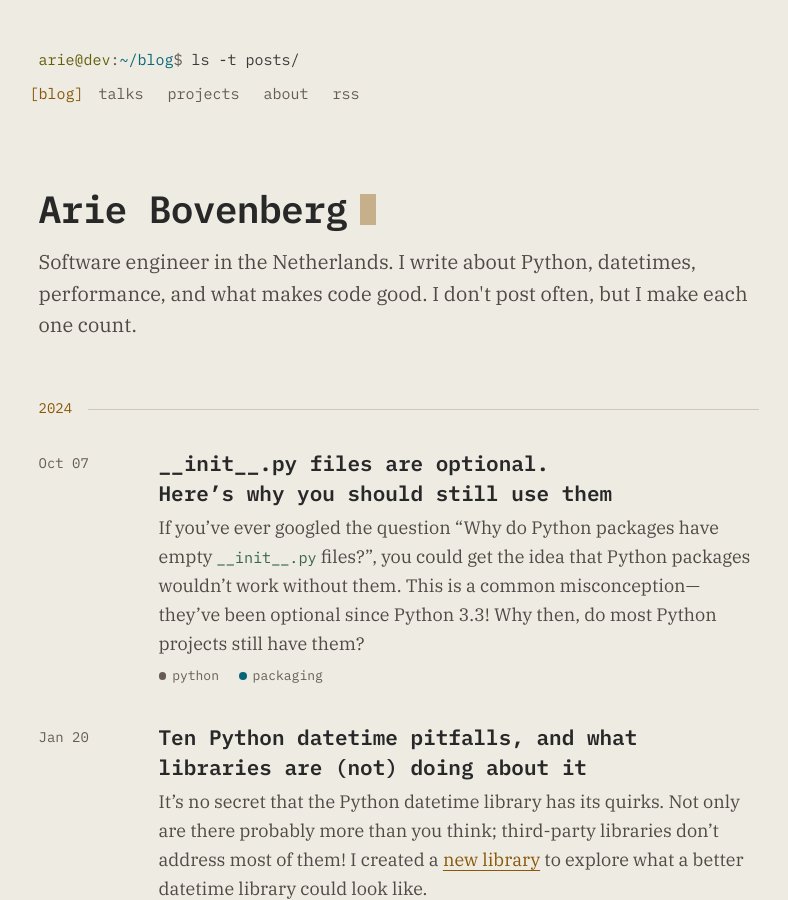
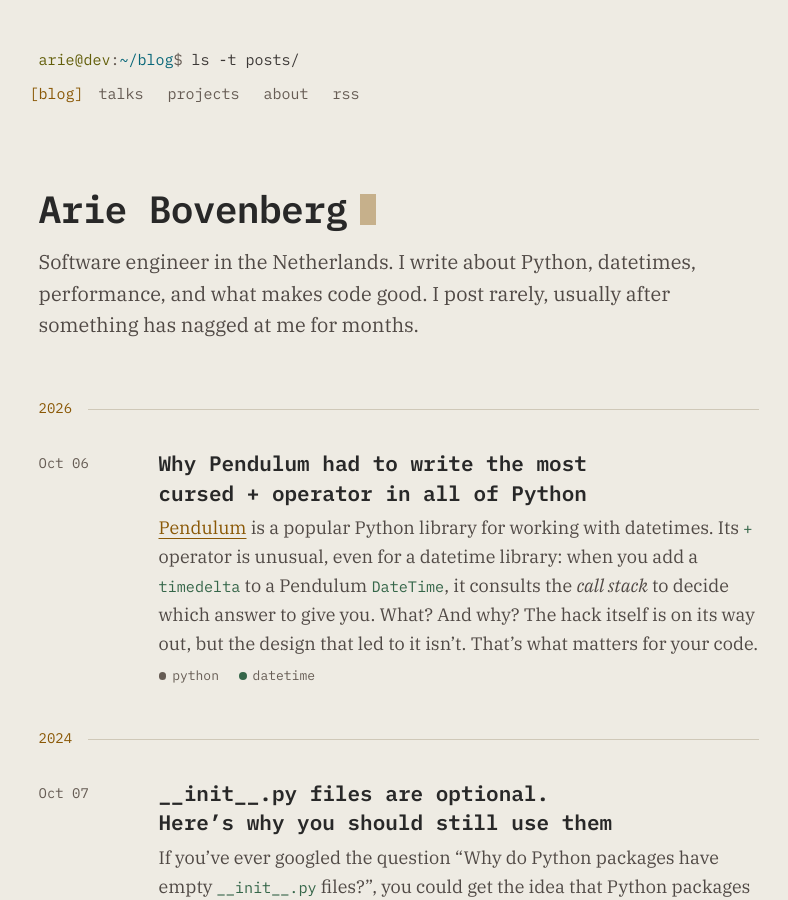
Before and after one commit to ariebovenberg/ariebovenberg.github.io, a Jekyll site: the page built from _pages/home.html, in a window 1280 px wide and 900 px high. Shown: the whole window, without its empty margins (234-1022 px from the left). Built offline with Jekyll 4.4.1, drawn with Linux system fonts in a browser that asks for light colours; part of the change alters nothing that is shown.

Commit message:
add post on pendulum's call-stack-inspecting + operator

````diff
--- a/_pages/home.html
+++ b/_pages/home.html
@@ -4,7 +4,7 @@ layout: list
 title: Arie Bovenberg
 nav: blog
 prompt: ls -t posts/
-intro: &intro Software engineer in the Netherlands. I write about Python, datetimes, performance, and what makes code good. I don't post often, but I make each one count.
+intro: &intro Software engineer in the Netherlands. I write about Python, datetimes, performance, and what makes code good. I post rarely, usually after something has nagged at me for months.
 description: *intro
 ---
 {%- assign years = site.posts | group_by_exp: "p", "p.date | date: '%Y'" -%}
--- /dev/null
+++ b/_posts/2026-10-06-pendulum-cursed-plus-operator.md
@@ -0,0 +1,317 @@
+---
+layout: post
+title:  "Why Pendulum had to write the most cursed `+` operator in all of Python"
+date:   2026-10-06
+tags: [python, datetime]
+---
+
+[Pendulum](https://pypi.org/project/pendulum/) is a popular Python library for working with datetimes.
+Its `+` operator is unusual, even for a datetime library:
+when you add a `timedelta` to a Pendulum `DateTime`,
+it consults the *call stack* to decide which answer to give you.
+What? And why?
+The hack itself is on its way out, but the design that led to it isn't.
+That's what matters for your code.
+
+Here's the [`__add__` method](https://github.com/python-pendulum/pendulum/blob/aea611d7a1c15ed0da56505c3f370fe4446ba733/src/pendulum/datetime.py#L1237-L1245) from Pendulum 3.2.0, the latest release at the time of writing,[^version]
+which overrides the standard library's `datetime.__add__()`:
+
+```python
+def __add__(self, other):
+    ...
+    caller = traceback.extract_stack(limit=2)[0].name
+    if caller == "astimezone":
+        return super().__add__(other)
+    return self._add_timedelta_(other)
+```
+{: data-title="pendulum/datetime.py"}
+
+The answer depends on the *name of the function* that called it.
+So you can change the result of `+` by renaming your own function:
+
+```console?lang=python&prompt=>>>,...
+>>> import pendulum
+>>> from datetime import timedelta
+
+>>> def astimezone(dt):
+...     return dt + timedelta(hours=24)
+
+>>> base = pendulum.datetime(2013, 3, 30, 12, tz="Europe/Paris")
+>>> base + timedelta(hours=24)
+DateTime(2013, 3, 31, 13, ...)  # +24 hours elapsed (DST skipped an hour)
+>>> astimezone(base)
+DateTime(2013, 3, 31, 12, ...)  # +24 hours on the wall clock
+```
+
+I ran into this while developing
+my own datetime library, [`whenever`](https://github.com/ariebovenberg/whenever),
+and comparing its behavior with Pendulum's.
+Pendulum prides itself on getting DST[^dst] arithmetic right,
+which means its `+` needs to be different from the standard library's.
+That's what the `self._add_timedelta_(other)` branch in `__add__` does.
+
+But then why take this branch only *some of the time*?
+And this isn't cheap
+either: walking the call stack makes Pendulum's `+` operator *hundreds of times slower*
+than the standard library's.
+
+It reads like a desperate hack,
+minus the customary `# Sorry, sorry, let me explain` comment.
+Nobody ships this in such a widely used library without a reason.
+So what cornered them?
+
+## Two promises
+
+Pendulum made its name on two promises.
+
+1. **DST-aware arithmetic**. The standard library's `+` operates on the
+   wall clock, so adding a `timedelta` across a DST transition produces
+   an unexpected result: "24 hours later" becomes 23 or 25 actual hours away.
+   Pendulum's `+` counts elapsed time instead.
+   That's in line with the model that's becoming standard in other languages,[^modern]
+   and a good reason to use Pendulum.
+
+2. **Drop-in compatibility**. Pendulum's `DateTime` subclasses
+   `datetime`, its `Duration` subclasses `timedelta`, and its `Timezone` subclasses
+   `ZoneInfo`. Your existing code, and every library you use, accepts Pendulum
+   values without changes. This makes adopting Pendulum easy.
+
+There's a conflict between these two promises though.
+A "drop-in replacement" promises that you can substitute a Pendulum value for a standard library value,
+and get the same behavior.
+But DST-aware arithmetic promises the opposite:
+an improved `+`, which *is* different behavior.[^liskov]
+
+This conflict shows up wherever code depends on the standard library's `+`,
+counter-intuitive as it may behave.[^semantics]
+The first place this breaks is time zone conversion. To convert a `datetime`,
+the standard library's own machinery does arithmetic on your value as an
+intermediate step:
+
+```text
+dt.astimezone(paris)         # your code
+-> DateTime.astimezone()     # Pendulum (Python)
+  -> datetime.astimezone()   # standard library (C)
+    -> ZoneInfo.fromutc()    # standard library (C): computes dt + offset
+      -> DateTime.__add__()  # Pendulum: which + did you mean?
+```
+
+`ZoneInfo.fromutc()` calls `+` expecting wall-clock semantics.
+But Pendulum's overloaded `+` applies its DST-aware arithmetic,
+leading to a value that's an hour off around DST transitions.
+
+Pendulum is stuck between a rock and a hard place:
+it can't change the conversion logic
+(that belongs to the standard library),
+it can't remove the `+` overload
+(that would break its promise of DST-aware arithmetic),
+and it can't stop being a subclass
+(that would break its promise of drop-in compatibility).
+
+Its answer: *guess, at runtime*,
+which semantics the caller expects.
+
+That explains the call-stack check in `__add__`:
+if the caller is a function named `astimezone()`,
+Pendulum assumes you must be converting through the standard library,
+and applies the standard library's arithmetic.
+
+## Who else is calling?
+
+The trouble with guessing who's calling is that you can't anticipate every caller.
+Pendulum's hard-coded check is fragile: it covers only one name,
+and relies on an exact call stack that Pendulum doesn't control.[^stack]
+Any *other* code that expects the standard library's arithmetic gets Pendulum's instead.
+Converting to a `dateutil` time zone, for example, goes through a different call stack,
+and the result is silently naive, and off by the UTC offset
+([#820](https://github.com/python-pendulum/pendulum/issues/820)):
+
+```console?lang=python&prompt=>>>,...
+>>> from dateutil import tz
+>>> d = pendulum.datetime(2024, 7, 1, 12, tz="UTC")
+>>> d.astimezone(tz.gettz("Europe/Paris"))
+DateTime(2024, 7, 1, 12, 0, 0)     # naive — and not 14:00
+```
+
+On PyPy, even Pendulum's *own* conversions go through a different call stack,
+and take the wrong branch:
+`in_tz("Europe/Paris")` turns 01:30 UTC on 31 March 2024 into 04:30, an hour off.
+
+And guessing isn't free. To learn the caller's name,
+`traceback.extract_stack()` summarizes each frame: it asks the operating
+system whether the source file has changed (a `stat()` call), and reads the
+line of source.
+Altogether, `+` ends up about *600 times* slower:[^timing]
+
+```console?lang=python&prompt=>>>,...
+>>> from datetime import datetime
+>>> from zoneinfo import ZoneInfo
+>>> from timeit import timeit
+>>> hour = timedelta(hours=1)
+>>> std = datetime(2024, 1, 1, tzinfo=ZoneInfo("Europe/Paris"))
+>>> pdl = pendulum.datetime(2024, 1, 1, tz="Europe/Paris")
+>>> timeit("std + hour", globals=globals(), number=100_000)
+0.0069  # seconds
+>>> timeit("pdl + hour", globals=globals(), number=100_000)
+4.36    # seconds
+```
+
+## Guess what?
+
+Pendulum guesses in other places too, if less dramatically:
+wherever information is missing, it fills the gap with an assumption.
+
+- No time zone? `parse()` and `instance()` assume UTC.
+- A time without a date? `parse("12:00")` takes today's date on your machine.
+- A wall time that DST skips? Pendulum reads `fold` the opposite
+  way from the standard library, so converting a value can move it by an hour.
+- And `+`? As you've seen: it depends who's asking.
+
+Each guess may look reasonable on its own. But guessing itself has four problems.
+
+1. A guess can turn an honestly incomplete value into a *confidently wrong* one. A timestamp
+without a time zone might come from a server in UTC, or from a user in Tokyo.
+Pendulum turns "unknown" into "UTC", and nothing downstream can tell the
+difference.
+
+2. A guess can make your results depend on things your code doesn't mention: the
+current time, the machine's time zone, the name of a function. `parse("12:00")` gives
+a different date depending on when and where it runs.
+
+3. A guess can be extended, but never completed. There's always another caller,
+another input, another time zone that wasn't anticipated.
+
+4. And a guess can't be taken back. Every program using Pendulum depends on it
+guessing exactly the way it does, so reversing any of it would silently change
+what those programs compute.
+
+Well, with one exception: the guess in `+`.
+
+## Did Pendulum *have* to?
+
+So, did Pendulum *have* to write this `+` operator?
+It had to write *something*.
+Once its `Timezone` became a `ZoneInfo` subclass,[^v3] the clash inside `fromutc()`
+needed a workaround. But walking the call stack wasn't the only option.
+
+The cleanest workaround removes the guess altogether:
+`astimezone()` can pass the standard library a plain `datetime`,
+and wrap the result again on the way out.
+
+```python
+def astimezone(self, tz=None):
+    plain = datetime(self.year, ..., tzinfo=self.tzinfo, fold=self.fold)
+    dt = plain.astimezone(tz)  # only the standard library's + runs in here
+    return self.__class__(dt.year, ..., tzinfo=dt.tzinfo, fold=dt.fold)
+```
+
+I proposed this as [a pull request](https://github.com/python-pendulum/pendulum/pull/1032),
+which Pendulum has merged; it should be in the next release.
+
+With that, `__add__` has nothing left to guess,
+and the bugs above disappear.
+Interestingly, Pendulum's own `add()` method already works this way.
+And `+` gets five times faster: from about 600 to about 120 times slower than the
+standard library's. What's left is the cost of Pendulum's arithmetic itself,
+written in pure Python.
+
+So yes, Pendulum was cornered. Unfortunately, it picked the most expensive way out.[^cheap]
+
+None of this fixes the underlying problem, though.
+No workaround reaches the code Pendulum *doesn't* control.
+Anything that's handed a Pendulum `DateTime` as a `datetime`, and does
+arithmetic on it, gets Pendulum's `+`---whether it expects to or not.
+You don't even need a third-party library to see it.
+The standard library's own `astimezone()`, called directly, is enough:
+
+```console?lang=python&prompt=>>>,...
+>>> d = pendulum.datetime(2024, 7, 1, 12, tz="UTC")
+>>> datetime.astimezone(d, ZoneInfo("Europe/Paris"))
+DateTime(2024, 7, 1, 12, 0, 0)     # naive — and not 14:00
+```
+
+This is wrong whichever workaround you pick.
+Fixing it would take something Pendulum can't do: stop being a subclass.[^subclasses]
+
+## What now?
+
+If you already use Pendulum, there's no need to panic. But watch out when you:
+
+- convert to third-party time zones, like `dateutil`'s;
+- run on PyPy;
+- use `+` in a hot loop;
+- parse untrusted or incomplete strings;
+- pass Pendulum values where a `datetime` is expected.
+
+The next release should fix the first two, and make `+` less slow.
+The rest follow from Pendulum's design, so they're here to stay.
+
+If you're starting fresh, the question is whether to build on `datetime` at all.
+The standard library itself is...actually OK, so long as you know
+[its pitfalls](https://whenever.readthedocs.io/en/latest/stdlib-pitfalls/).[^others]
+If you'd rather have a library that fixes them, Pendulum shows it can't also be
+a drop-in replacement. That's the trade-off I made in `whenever`:
+its types don't subclass `datetime`. In return, you decide what each value in
+your program actually is, and the types hold you to it: naive and aware can't mix.
+Arithmetic follows the model that's becoming standard in other languages.[^modern]
+And nothing is guessed silently.
+
+The call-stack hack is one of five Pendulum design decisions I've dug into.
+The other four, and a few dozen ordinary bugs, are catalogued in
+[the `whenever` docs](https://whenever.readthedocs.io/en/latest/why-not-pendulum.html).
+
+Know an even more cursed operator in Python? I'd love to hear about it!
+
+[^version]: Everything in this post was run against Pendulum 3.2.0 on
+    CPython 3.14, unless stated otherwise.
+
+[^dst]: Daylight saving time: in many time zones, the clocks move forward
+    an hour in spring and back an hour in autumn. On those days, some wall
+    times are skipped or happen twice, and a day can be 23 or 25 hours long.
+
+[^timing]: This has not gone unnoticed: [#818](https://github.com/python-pendulum/pendulum/issues/818).
+    The exact slowdown depends on the platform, mostly because of the `stat()`
+    calls. Is 40 microseconds a lot? Additions rarely come alone: think of
+    calendars, recurring events, or bucketing log rows. A thousand of them
+    take about 40 milliseconds, as long as an HTTP request. And because the
+    cost is spread thinly, it won't show up as a hotspot in your profiler.
+
+[^semantics]: Which kind of arithmetic is "right" is a debate of its own.
+    Elapsed time is the norm in modern datetime libraries, but wall-clock
+    arithmetic has its uses: "same time tomorrow" is a wall-clock question.
+    The trouble starts when one type tries to be both.
+
+[^v3]: That was in version 3.0, released in December 2023, before the
+    project's current maintainers took over in 2025. Before 3.0, Pendulum shipped
+    its own time zone implementation, whose `fromutc()` never called `+`.
+
+[^stack]: Why `astimezone()`? The standard library's part of the conversion is
+    written in C, which leaves no frames on the Python stack. So the nearest
+    caller Pendulum can see is its own `astimezone()`. On PyPy, the standard
+    library is written in Python, so the caller is named `fromutc()` instead.
+
+[^others]: For how other libraries, Arrow among them, deal with these
+    pitfalls, see [my earlier post]({% post_url 2024-01-20-python-datetime-pitfalls %}).
+
+[^cheap]: Even keeping the guess, it could have been nearly free:
+    `sys._getframe(1).f_code.co_name` reads the caller's name without frame
+    summaries or source code, and brings `+` down to the same 120 times.
+
+[^modern]: It's built into Java, as [`java.time`](https://docs.oracle.com/javase/8/docs/api/java/time/package-summary.html),
+    and into JavaScript, as [Temporal](https://tc39.es/proposal-temporal/docs/)
+    (since ECMAScript 2026). In Rust, [Jiff](https://github.com/BurntSushi/jiff)
+    is quickly gaining adoption, and in C#, [NodaTime](https://nodatime.org/)
+    is the well-established alternative to the built-in types.
+
+[^subclasses]: `DateTime` isn't the only subclass that pays for being drop-in.
+    Pendulum's `Duration` breaks `timedelta`'s promise that `.seconds` is
+    between 0 and 86,399: `duration(seconds=-1).seconds` is `-1`.
+    It also carries months, which code expecting a `timedelta` sees as 30 days:
+    January 31st plus `duration(months=1)` is February 29th with a Pendulum
+    `DateTime`, but March 1st with a standard library `datetime`.
+    And its `Timezone` subclasses `ZoneInfo` but misses out on `ZoneInfo`'s
+    cache, so looking up a time zone by name can be hundreds of times slower.
+    The `whenever` docs have [the details](https://whenever.readthedocs.io/en/latest/why-not-pendulum.html#pendulum-durations).
+
+[^liskov]: Computer scientists call this the [Liskov substitution
+    principle](https://en.wikipedia.org/wiki/Liskov_substitution_principle).
````
